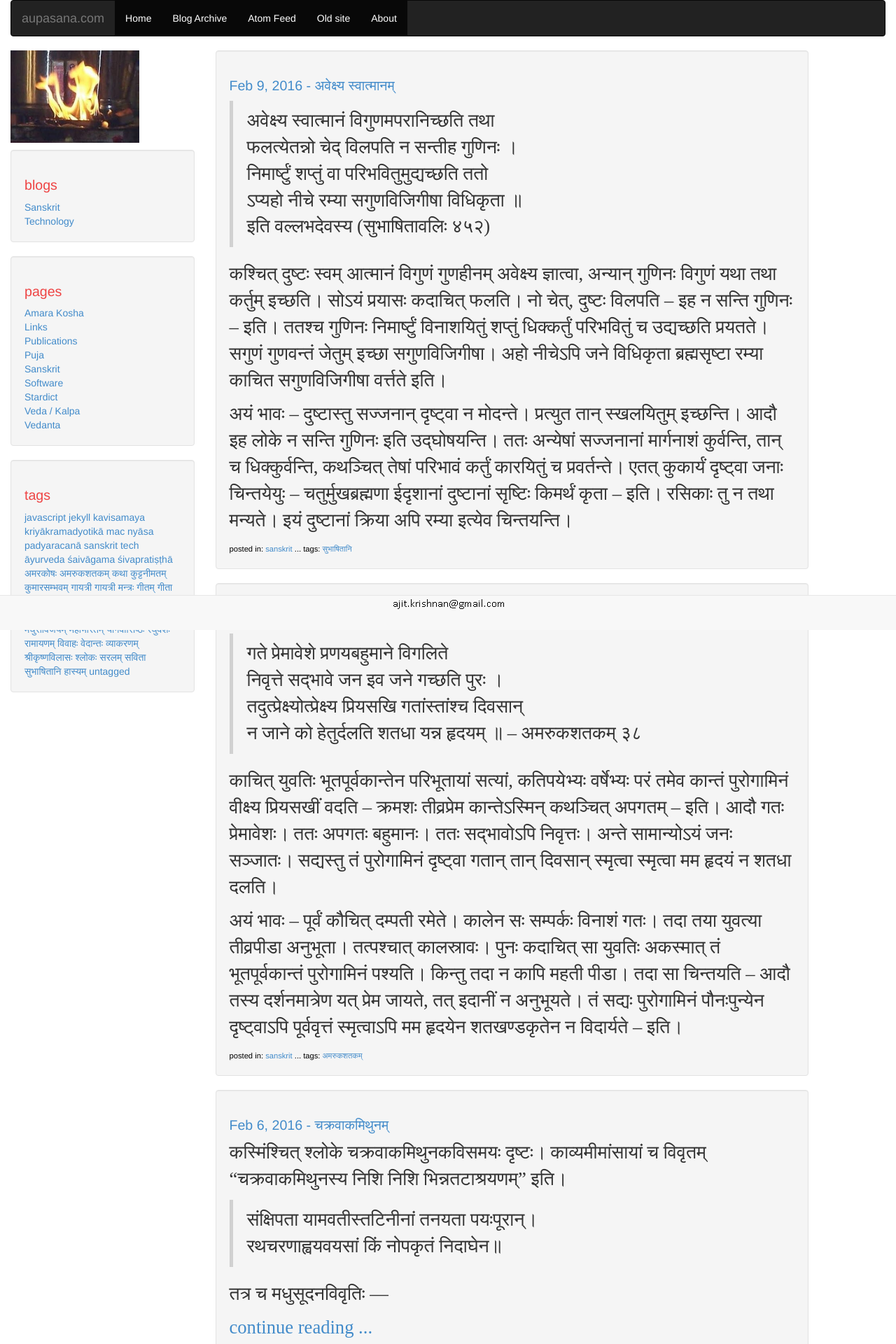
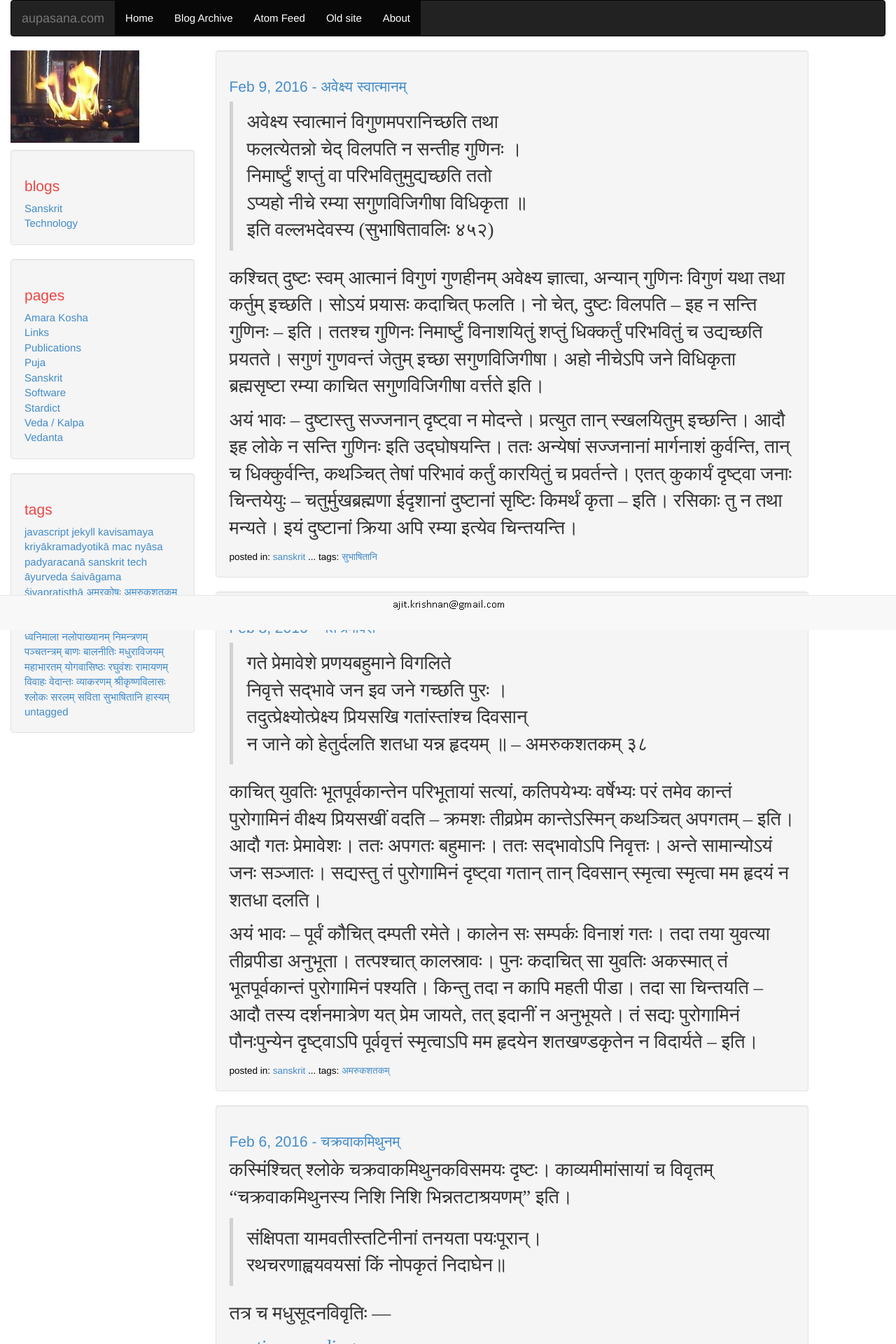
Before and after one commit to aupasana/aupasana.github.io, a Jekyll site: the page built from blogs/sanskrit.html, in a window 1280 px wide. Shown: the top 1920 px of the page at 70% size. Built offline with Jekyll 4.4.1, drawn with Linux system fonts in a browser that asks for light colours.

Commit message:
Increase font sizes for readability

```diff
--- a/css/theme.css
+++ b/css/theme.css
@@ -1,6 +1,7 @@
 body {
     /*padding-top: 60px;
     padding-bottom: 60px;*/
+    font-size: 1.5em;
 }
 
 .copyright {
@@ -72,7 +73,7 @@ body {
 
 .tags {
     color: black;
-    font-size: .8em;
+    font-size:0.9em;
 }
 
 .float-right {
@@ -151,7 +152,7 @@ body {
 
 .sanskrit {
     font-family: Kokila, "Kohinoor Devanagari", "Arial Unicode MS";
-    font-size: 1.9em;
+    font-size: 1.8em;
 }
 
 blockquote {
```
